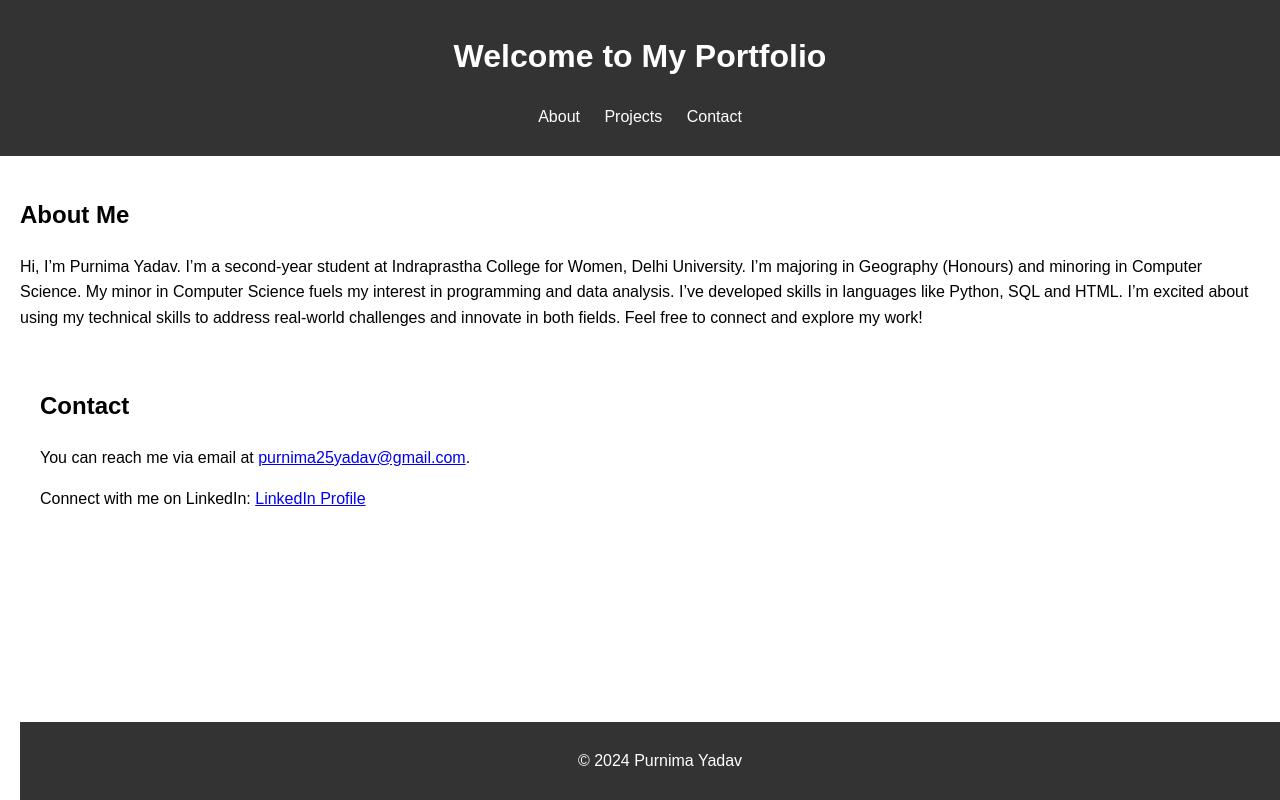
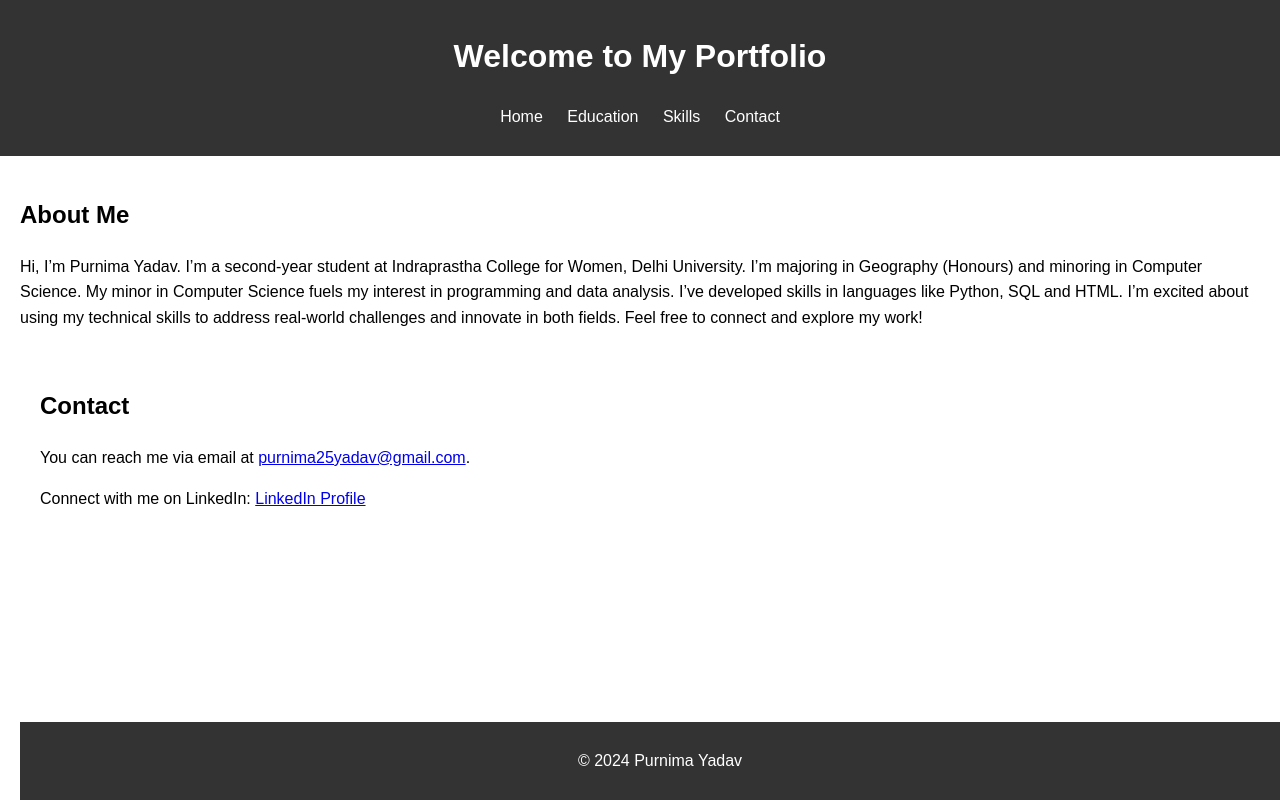
Before and after one commit to Purnima-Yadav/Purnima-Yadav.github.io, a plain HTML site: page index.html in a window 1280 px wide. Drawn offline with Linux system fonts and the light colour scheme.

Commit message:
Update index.html

```diff
--- a/index.html
+++ b/index.html
@@ -11,9 +11,10 @@
         <h1>Welcome to My Portfolio</h1>
         <nav>
             <ul>
-                <li><a href="#about">About</a></li>
-                <li><a href="#projects">Projects</a></li>
-                <li><a href="#contact">Contact</a></li>
+                <li><a href="index.html">Home</a></li>
+                <li><a href="education.html">Education</a></li>
+                <li><a href="skills.html">Skills</a></li>
+                <li><a href="contact.html">Contact</a></li>
             </ul>
         </nav>
     </header>
```
